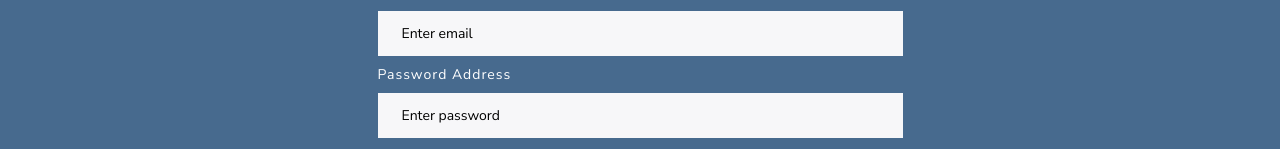
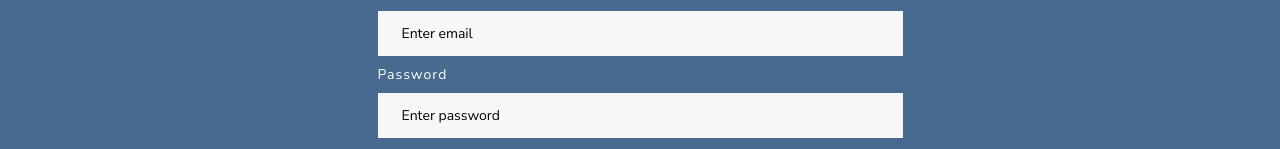
Before and after one commit to omerby12/Web-Project-Final-AirPhotos, a React (Create React App) app in the folder frontend/: page /register in a window 1280 px wide. Shown: the part 284-433 px from the top of the page. Built offline with nearby package versions, Linux system fonts and the light colour scheme.

Commit message:
bug fixc

```diff
--- a/frontend/src/screens/RegisterScreen.js
+++ b/frontend/src/screens/RegisterScreen.js
@@ -72,7 +72,7 @@ const RegisterScreen = () => {
         </Form.Group>
 
         <Form.Group className='mt-2' controlId='password'>
-          <Form.Label>Password Address</Form.Label>
+          <Form.Label>Password</Form.Label>
           <Form.Control
             type='password'
             placeholder='Enter password'
```
